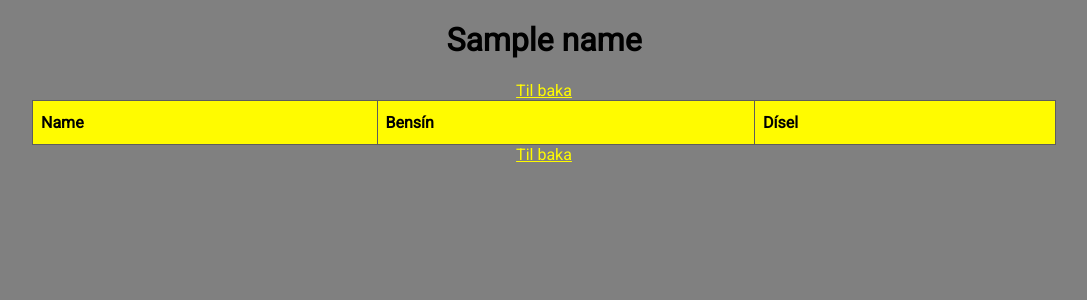
After one commit to Kleina13/vefforritun-1-verk-6, a Flask app: template templates/company.html in a window 1280 px wide. The commit adds this page. Shown: the top 300 px of the page, without its empty margins (96-1183 px from the left). Run offline with Flask 2, Linux system fonts and the light colour scheme; the template is opened without the code that fills it: most values are stand-ins (such as "Sample title", 1, 10 or a date in 2020); lists and menus that the app fills with data are empty; parts of the project's set-up code (start-up, migrations or seed data) failed here and were passed over.

Commit message:
almost there

```diff
--- a/app.py
+++ b/app.py
@@ -4,7 +4,6 @@ from os import urandom
 from flask import Flask, render_template as rend, session, request, url_for
 from requests import get
 
-token = ''
 app = Flask(__name__)
 app.secret_key = urandom(13)
 
@@ -12,6 +11,7 @@ with get('https://apis.is/petrol') as response:
 	if response:
 		print(' * API Succesfully loaded', response)
 		data = response.json()['results']
+		timestamp = response.json()['timestampPriceChanges'][:10]
 	else:
 		print(' * API error', response)
 		exit()
@@ -22,21 +22,21 @@ for station in data:
         stations.append(station['company'])
 
 
-# lat, lon = data[INT]['geo']['lat'], data[INT]['geo']['lon']
-
 @app.route('/')
 def index():
-	return rend('index.html', stations=stations, data=data)
+	return rend('index.html', stations=stations, timestamp=timestamp, data=data)
 
 @app.route('/company/<name>')
 def company(name):
-	return rend('layout.html')
+	return rend('company.html', name=name, data=data)
 
-@app.route('/station/<int:id>')
-def gas_station(id):
-	with get(token) as map:
-		pass
-	return rend('layout.html')
+@app.route('/station/<key>')
+def gas_station(key):
+	for x in data:
+		if x['key'] == key:
+			station = x
+			break
+	return rend('station.html', key=key, data=data, station=station)
 
 
 # error <<<<<<<<<<<
--- a/static/css/main.css
+++ b/static/css/main.css
@@ -4,6 +4,7 @@ body, html {
 
 body {
     font-family: 'Roboto', sans-serif;
+    background-color: #808080;
 }
 
 :root {
@@ -12,7 +13,15 @@ body {
     --main-text-color-alt: #ffffff;
 }
 
-.center {
+a {
+    color: var(--main-color);
+}
+
+a:visited {
+    color: var(--main-color);
+}
+
+.center_text {
     text-align: center;
 }
 
@@ -22,3 +31,37 @@ body {
     font-size:80px;
     margin-bottom:15px;
 }
+
+.center {
+    margin-left:auto;
+    margin-right:auto;
+}
+
+.border {
+    border: var(--main-color) solid 2px;
+    border-radius: 20px;
+    width: 500px;
+    padding-bottom: 20px;
+}
+
+#stations {
+    border-collapse: collapse;
+    width: 80%;
+}
+
+#stations td, #stations th {
+    border: 1px solid #5d5d5d;
+    padding: 8px;
+}
+
+#stations tr:nth-child(even){background-color: #666666;}
+
+#stations tr:hover {background-color: #5d5d5d;}
+
+#stations th {
+    padding-top: 12px;
+    padding-bottom: 12px;
+    text-align: left;
+    background-color: var(--main-color);
+    color: var(--main-text-color);
+}
--- /dev/null
+++ b/templates/company.html
@@ -0,0 +1,25 @@
+{% extends "layout.html" %}
+
+{% block content %}
+    <div class="center_text">
+        <h1 class="center_text">{% block title %}{{ name }}{% endblock %}</h1>
+        <a href="/">Til baka</a>
+        <table id="stations" class="center" style="text-align:left;">
+            <tr>
+                <th>Name</th>
+                <th>Bensín</th>
+                <th>Dísel</th>
+            </tr>
+            {% for station in data %}
+                {% if station['company'] == name %}
+                    <tr>
+                        <td><a href="/station/{{ station['key'] }}">{{ station['name'] }}</a></td>
+                        <td>{{ station['bensin95'] }}</td>
+                        <td>{{ station['diesel'] }}</td>
+                    </tr>
+                {% endif %}
+            {% endfor %}
+        </table>
+        <a href="/">Til baka</a>
+    </div>
+{% endblock %}
--- a/templates/index.html
+++ b/templates/index.html
@@ -1,12 +1,13 @@
 {% extends "layout.html" %}
 
 {% block content %}
-    <h1 class="center">{% block title %}Petrol Stations{% endblock %}</h1>
+    <h1 class="center_text">{% block title %}Bensín stöðvar{% endblock %}</h1>
     <nav>
         {% for station in stations %}
             <div>
-                <a href="/company/{{ station }}" >{{ station }}</a>
+                <a href="/company/{{ station }}">{{ station }}</a>
             </div>
         {% endfor %}
     </nav>
+    <p>upplýsingar seinast uppfærðar <span style="color:var(--main-color);">{{ timestamp }}</span></p>
 {% endblock %}
```
Also changed, not shown: templates/station.html (added, +15 -0 lines).
